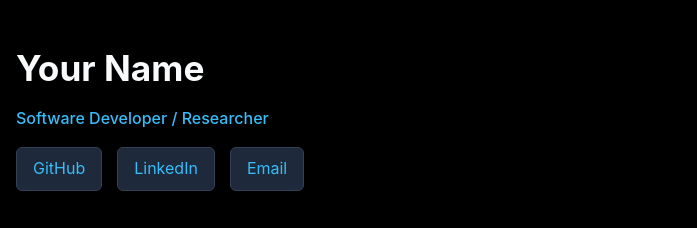
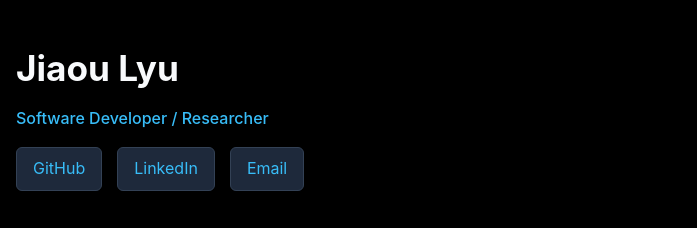
Before and after one commit to LyuJiaou/LyuJiaou.github.io, a plain HTML site: page index.html in a window 1280 px wide. Shown: the top 228 px of the page, 370-1067 px from the left. Drawn offline with Linux system fonts and the light colour scheme.

Commit message:
Update index.html

```diff
--- a/index.html
+++ b/index.html
@@ -95,7 +95,7 @@
       <!-- Replace with your image link or relative file path like "avatar.jpg" -->
       <img src="https://via.placeholder.com/150" alt="Profile Picture" class="profile-img">
       <div>
-        <h1>Your Name</h1>
+        <h1>Jiaou Lyu</h1>
         <p class="subtitle">Software Developer / Researcher</p>
         <div class="links">
           <a href="https://github.com" class="link-btn">GitHub</a>
```
